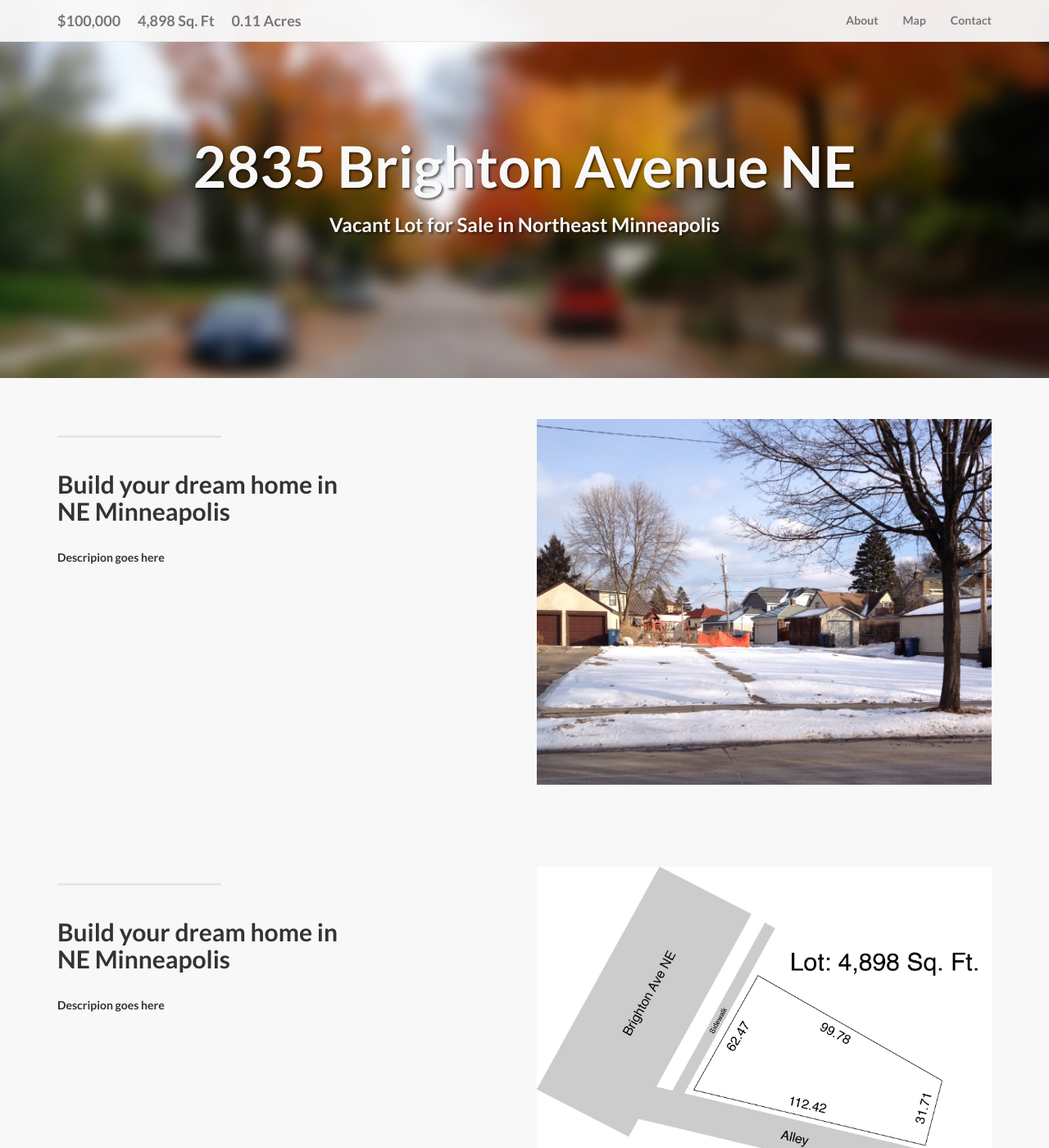
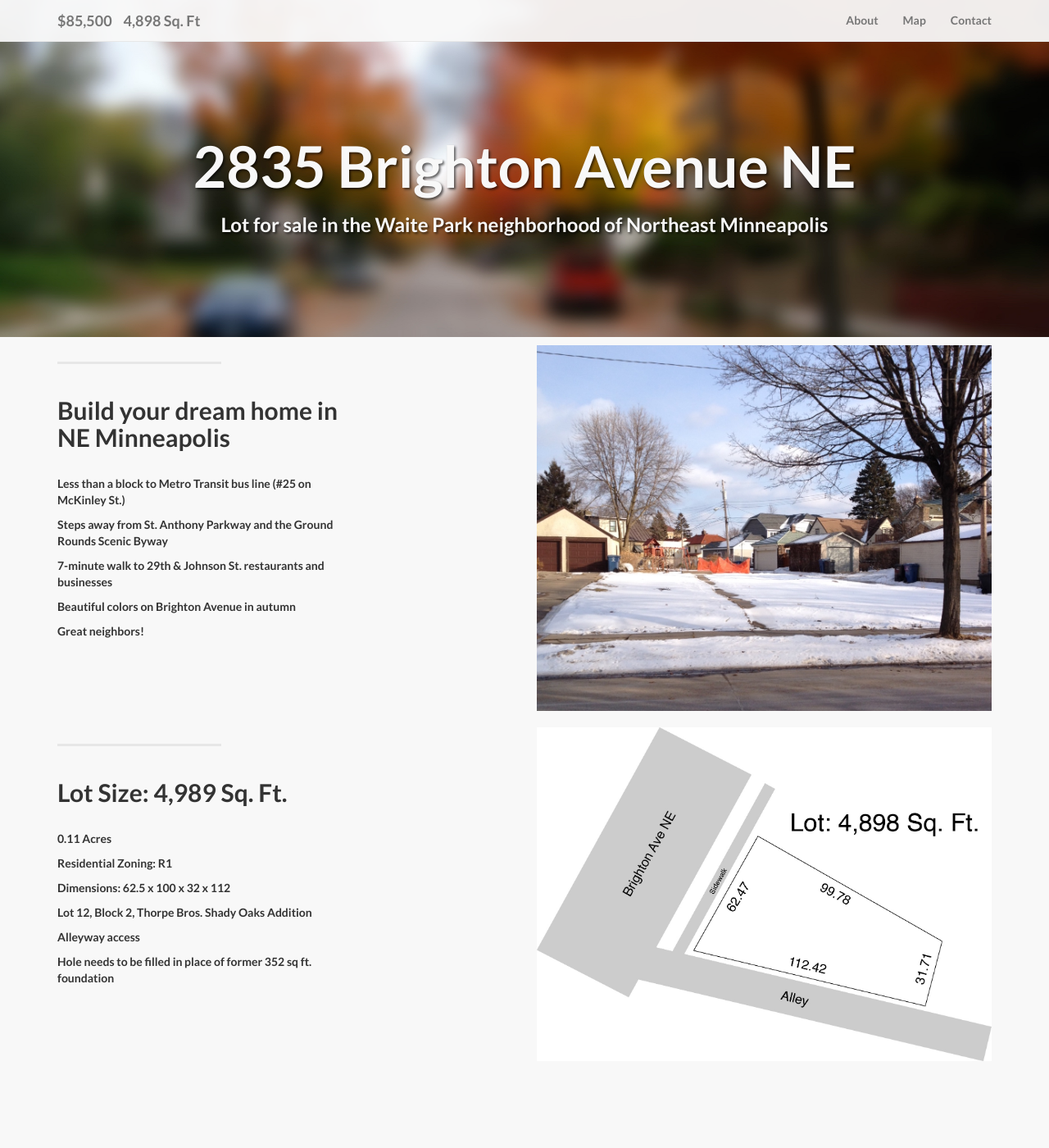
Before and after one commit to krosenberg/brighton, a Jekyll site: the page built from index.html, in a window 1280 px wide and 1400 px high. Shown: the whole window at 82% size. Built offline with Jekyll 4.4.1, drawn with Linux system fonts in a browser that asks for light colours; some of the changed text lies outside the part shown.

Commit message:
added content

```diff
--- a/_config.yml
+++ b/_config.yml
@@ -18,6 +18,7 @@ description: > # "Write an awesome description for your new site here.
 markdown: kramdown
 permalink: pretty
 
+host: 0.0.0.0
 # ----------------------- #
 #   3rd Party Settings    #
 # ----------------------- #
--- a/_includes/contact.html
+++ b/_includes/contact.html
@@ -4,12 +4,12 @@
 
         <div class="row" id="contact">
             <div class="col-lg-4">
-                <h2>Contact Doug for more information</h2>
+                <h2 style="margin-bottom:20px">Contact Doug for more information</h2>
             </div>
             <div class="col-lg-8">
                 <ul class="list-inline banner-social-buttons">
                     <li>
-                        <a href="mailto:dougrosenberg55@gmail.com" class="btn btn-default btn-lg"><i class="glyphicon glyphicon-envelope"></i> <span class="network-name">Email: dougrosenberg55@gmail.com</span></a>
+                        <a href="mailto:dougrosenberg55@gmail.com" class="btn btn-default btn-lg"><i class="glyphicon glyphicon-envelope"></i> <span class="network-name">Email</span></a>
                     </li>
                     <li>
                         <a href="tel:6122062983" class="btn btn-default btn-lg"><i class="glyphicon glyphicon-phone-alt"></i> <span class="network-name">Phone 612-206-2983</span></a>
--- a/_includes/head.html
+++ b/_includes/head.html
@@ -6,7 +6,7 @@
     <meta name="description" content="">
     <meta name="author" content="">
 
-    <title>{% if page.title %}{{ page.title }}{% else %}{{ site.title }}{% endif %}</title>
+    <title>Lot for Sale | 2835 Brighton Ave | 4898 Sq Ft | Northeast Minneapolis</title>
 
     <!-- Bootstrap Core CSS -->
     <link href="css/bootstrap.min.css" rel="stylesheet">
@@ -26,4 +26,7 @@
         <script src="https://oss.maxcdn.com/libs/respond.js/1.4.2/respond.min.js"></script>
     <![endif]-->
 
+    <meta name="description" content="4,898 Sq. Ft. Lot for sale in the Waite Park Neighborhood of Northeast Minneapolis, MN 55418 - $85,500"/>
+    <meta name="keywords" content="2835 brighton ave, 2835 brighton, 2835 brighton ave ne, land for sale, minneapolis land for sale, minneapolis lot for sale, minneapolis land, minneapolis lot, minneapolis parcel, minneapolis vacant land, northeast minneapols lot for sale"/>
+
 </head>
--- a/_includes/header.html
+++ b/_includes/header.html
@@ -3,13 +3,7 @@
     <div class="container">
         <!-- Brand and toggle get grouped for better mobile display -->
         <div class="navbar-header">
-            <button type="button" class="navbar-toggle" data-toggle="collapse" data-target="#bs-example-navbar-collapse-1">
-                <span class="sr-only">Toggle navigation</span>
-                <span class="icon-bar"></span>
-                <span class="icon-bar"></span>
-                <span class="icon-bar"></span>
-            </button>
-            <span class="navbar-brand" href="#">$100,000 &nbsp; &nbsp; &nbsp;4,898 Sq. Ft &nbsp; &nbsp; &nbsp;0.11 Acres </span>
+            <span class="navbar-brand" href="#">$85,500 &nbsp; &nbsp;4,898 Sq. Ft </span>
         </div>
         <!-- Collect the nav links, forms, and other content for toggling -->
         <div class="collapse navbar-collapse" id="bs-example-navbar-collapse-1">
@@ -38,8 +32,8 @@
         <div class="row">
             <div class="col-lg-12">
                 <div class="intro-message">
-                    <h1>{{ page.title }}</h1>
-                    <h3>{{ page.subTitle }}</h3>
+                    <h1>2835 Brighton Avenue NE</h1>
+                    <h3>Lot for sale in the Waite Park neighborhood of Northeast Minneapolis</h3>
                 </div>
             </div>
         </div>
--- a/_includes/page_content.html
+++ b/_includes/page_content.html
@@ -9,7 +9,14 @@
                 <hr class="section-heading-spacer">
                 <div class="clearfix"></div>
                 <h2 class="section-heading">Build your dream home in NE Minneapolis</h2>
-                Descripion goes here
+                <p class="section-description">
+                        <p>Less than a block to Metro Transit bus line (#25 on McKinley St.)</p>
+                        <p>Steps away from St. Anthony Parkway and the Ground Rounds Scenic Byway</p>
+                        <p>7-minute walk to 29th &amp; Johnson St. restaurants and businesses</p>
+                        <p>Beautiful colors on Brighton Avenue in autumn</p>
+                        <p>Great neighbors!</p>
+                </p>
+
             </div>
             <div class="col-lg-6 col-lg-offset-2 col-sm-6">
                 <img class="img-responsive" src="img/winter.jpg" alt="">
@@ -30,8 +37,15 @@
             <div class="col-lg-4 col-sm-6">
                 <hr class="section-heading-spacer">
                 <div class="clearfix"></div>
-                <h2 class="section-heading">Build your dream home in NE Minneapolis</h2>
-                Descripion goes here
+                <h2 class="section-heading">Lot Size: 4,989 Sq. Ft.</h2>
+                <p class="section-description">
+                        <p>0.11 Acres</p>
+                        <p>Residential Zoning: R1</p>
+                        <p>Dimensions: 62.5 x 100 x 32 x 112</p>
+                        <p>Lot 12, Block 2, Thorpe Bros. Shady Oaks Addition</p>
+                        <p>Alleyway access</p>
+                        <p>Hole needs to be filled in place of former 352 sq ft. foundation</p>
+                </p>
             </div>
             <div class="col-lg-6 col-lg-offset-2 col-sm-6">
                 <img class="img-responsive" src="img/parcel.jpg" alt="">
@@ -48,11 +62,12 @@
     <div class="container">
 
         <div class="row" id="map">
-            <div class="col-lg-6 col-sm-12">
+            <div class="col-lg-6 col-sm-offset-0 col-sm-12 col-xs-10 col-xs-offset-1">
                 <div id="map-canvas"></div>
             </div>
-            <div class="col-lg-6 col-sm-12">
+            <div class="col-lg-6 col-sm-offset-0 col-sm-12 col-xs-10 col-xs-offset-1">
                 <div id="pano"></div>
+                <small>Structures on the property were removed winter 2014</small>
             </div>
         </div>
 
--- a/css/landing-page.css
+++ b/css/landing-page.css
@@ -43,7 +43,7 @@ h6 {
 
 .intro-header {
     padding-top: 50px; /* If you're making other pages, make sure there is 50px of padding to make sure the navbar doesn't overlap content! */
-    padding-bottom: 50px;
+    padding-bottom: 0px;
     text-align: center;
     color: #f8f8f8;
     background: url(../img/color-blurred.jpg) no-repeat center center;
@@ -104,7 +104,7 @@ h6 {
 }
 
 .content-section-a {
-    padding: 50px 0;
+    padding: 10px 0;
     background-color: #f8f8f8;
 }
 
@@ -114,7 +114,7 @@ h6 {
     border-bottom: 1px solid #e7e7e7;
 }
 
-.section-heading {
+.section-heading, .section- {
     margin-bottom: 30px;
 }
 
@@ -125,7 +125,7 @@ h6 {
 }
 
 .banner {
-    padding: 100px 0;
+    padding: 40px 0;
     color: #f8f8f8;
     background: url(../img/color-blurred.jpg) no-repeat center center;
     background-size: cover;
```
Also changed, not shown: _posts/2014-09-21-services-1.markdown (deleted, +0 -12 lines), _posts/2014-09-22-services-2.markdown (deleted, +0 -13 lines), _posts/2014-09-23-services-3.markdown (deleted, +0 -12 lines).
